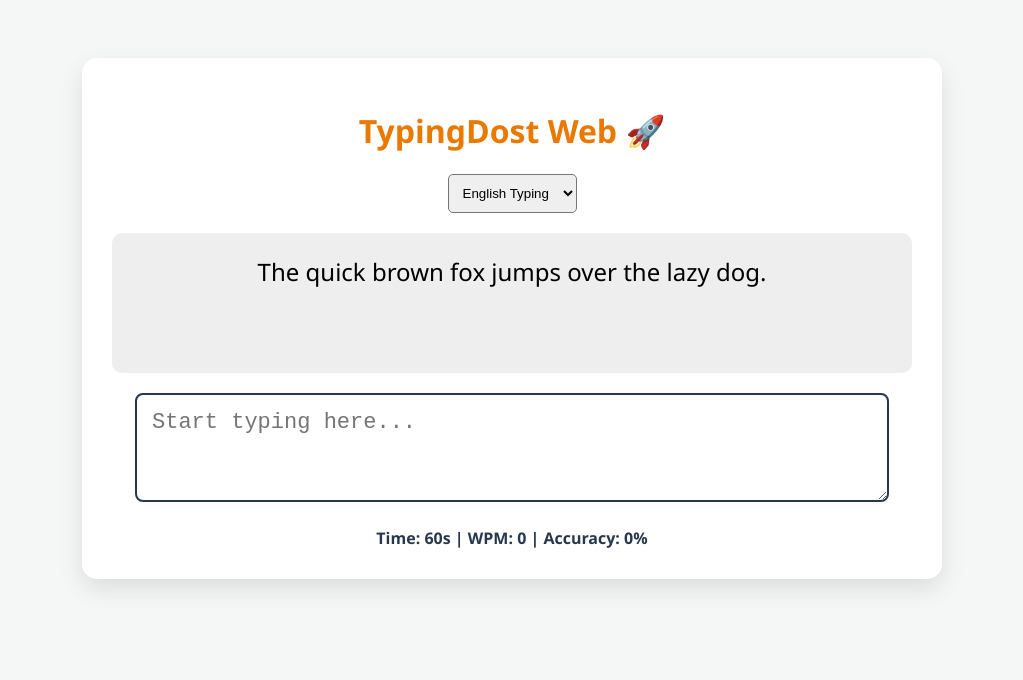
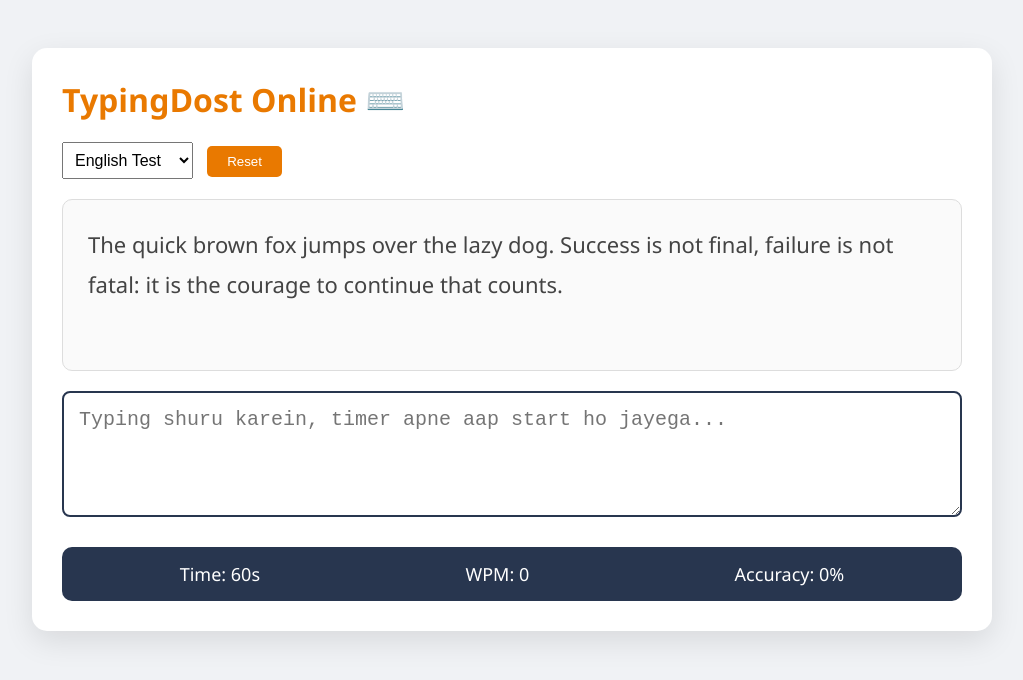
Before and after one commit to santoshbstkumar3/TypingDost, a plain HTML site: page index.html in a window 1280 px wide. Shown: the whole page, without its empty margins (128-1151 px from the left). Drawn offline with Linux system fonts and the light colour scheme.

Commit message:
index.html

```diff
--- a/index.html
+++ b/index.html
@@ -2,33 +2,40 @@
 <html lang="hi">
 <head>
     <meta charset="UTF-8">
-    <title>TypingDost Online</title>
+    <title>TypingDost Web - Live Test</title>
     <style>
-        body { font-family: 'Segoe UI', sans-serif; background: #f4f7f6; text-align: center; padding: 50px; }
-        .container { background: white; padding: 30px; border-radius: 15px; box-shadow: 0 10px 25px rgba(0,0,0,0.1); max-width: 800px; margin: auto; }
-        h1 { color: #E97900; }
-        #display-text { font-size: 24px; background: #eee; padding: 20px; border-radius: 10px; margin-bottom: 20px; min-height: 100px; line-height: 1.6; }
-        #input-area { width: 90%; font-size: 22px; padding: 15px; border: 2px solid #28364F; border-radius: 8px; }
-        .stats { margin-top: 20px; font-weight: bold; color: #28364F; }
-        select { padding: 10px; margin-bottom: 20px; border-radius: 5px; }
+        :root { --primary: #E97900; --navy: #28364F; }
+        body { font-family: 'Segoe UI', sans-serif; background: #f0f2f5; display: flex; justify-content: center; padding: 40px; }
+        .card { background: white; width: 100%; max-width: 900px; padding: 30px; border-radius: 15px; box-shadow: 0 10px 30px rgba(0,0,0,0.1); }
+        h1 { color: var(--primary); margin-top: 0; }
+        #display-text { font-size: 22px; background: #fafafa; border: 1px solid #ddd; padding: 25px; border-radius: 10px; margin-bottom: 20px; line-height: 1.8; text-align: left; min-height: 120px; color: #444; }
+        #input-area { width: 100%; font-size: 20px; padding: 15px; border: 2px solid var(--navy); border-radius: 8px; box-sizing: border-box; outline: none; }
+        .stats-bar { display: flex; justify-content: space-around; margin-top: 25px; padding: 15px; background: var(--navy); color: white; border-radius: 10px; font-size: 18px; }
+        .highlight-correct { color: #2ecc71; }
+        .highlight-wrong { color: #e74c3c; text-decoration: underline; }
     </style>
 </head>
 <body>
 
-<div class="container">
-    <h1>TypingDost Web 🚀</h1>
+<div class="card">
+    <h1>TypingDost Online ⌨️</h1>
 
-    <select id="lang-select">
-        <option value="en">English Typing</option>
-        <option value="hi">Hindi Inscript</option>
-    </select>
+    <div style="margin-bottom: 20px;">
+        <select id="lang-select" style="padding: 8px; font-size: 16px;">
+            <option value="en">English Test</option>
+            <option value="hi">Hindi Inscript</option>
+        </select>
+        <button onclick="resetTest()" style="padding: 8px 20px; background: var(--primary); color: white; border: none; border-radius: 5px; cursor: pointer; margin-left: 10px;">Reset</button>
+    </div>
 
-    <div id="display-text">Type this text to start the test...</div>
+    <div id="display-text">Loading...</div>
 
-    <textarea id="input-area" placeholder="Start typing here..." rows="3"></textarea>
+    <textarea id="input-area" placeholder="Typing shuru karein, timer apne aap start ho jayega..." rows="4"></textarea>
 
-    <div class="stats">
-        Time: <span id="timer">60</span>s | WPM: <span id="wpm">0</span> | Accuracy: <span id="acc">0</span>%
+    <div class="stats-bar">
+        <div>Time: <span id="timer">60</span>s</div>
+        <div>WPM: <span id="wpm">0</span></div>
+        <div>Accuracy: <span id="acc">0</span>%</div>
     </div>
 </div>
 
@@ -36,35 +43,81 @@
     const langSelect = document.getElementById('lang-select');
     const inputArea = document.getElementById('input-area');
     const displayText = document.getElementById('display-text');
+    const timerLbl = document.getElementById('timer');
+    const wpmLbl = document.getElementById('wpm');
+    const accLbl = document.getElementById('acc');
 
-    // Hindi Mapping (Same as your Python Logic)
+    let timeAllowed = 60;
+    let timeLeft = timeAllowed;
+    let timerRunning = false;
+    let interval = null;
+
     const inscriptMap = {'q':'ौ','w':'ै','e':'ा','r':'ी','t':'ू','y':'ब','u':'ह','i':'ग','o':'द','p':'ज','a':'ो','s':'े','d':'्','f':'ि','g':'ु','h':'प','j':'र','k':'क','l':'त',';':'च','z':'़','x':'ं','c':'म','v':'न','b':'व','n':'ल','m':'स',',':'य','.':'।',' ':' '};
-
     const passages = {
-        en: "The quick brown fox jumps over the lazy dog.",
-        hi: "भारत एक महान देश है और यहाँ की संस्कृति बहुत पुरानी है।"
+        en: "The quick brown fox jumps over the lazy dog. Success is not final, failure is not fatal: it is the courage to continue that counts.",
+        hi: "भारत एक महान देश है। यहाँ की मिट्टी में वीरता और प्रेम की कहानियाँ बसी हैं। हमें अपने देश पर गर्व होना चाहिए।"
     };
 
-    // Change passage when language changes
-    langSelect.onchange = () => {
+    function resetTest() {
+        clearInterval(interval);
+        timeLeft = timeAllowed;
+        timerRunning = false;
+        inputArea.value = "";
+        inputArea.disabled = false;
+        timerLbl.innerText = timeLeft;
+        wpmLbl.innerText = "0";
+        accLbl.innerText = "0";
         displayText.innerText = passages[langSelect.value];
-        inputArea.value = "";
-    };
+    }
 
-    // Hindi Inscript Logic for Web
-    inputArea.addEventListener('keypress', function(e) {
-        if(langSelect.value === 'hi') {
+    function startTimer() {
+        timerRunning = true;
+        interval = setInterval(() => {
+            timeLeft--;
+            timerLbl.innerText = timeLeft;
+            calculateStats();
+            if (timeLeft <= 0) {
+                clearInterval(interval);
+                inputArea.disabled = true;
+                alert("Test Completed!");
+            }
+        }, 1000);
+    }
+
+    function calculateStats() {
+        const typed = inputArea.value.trim();
+        const original = displayText.innerText.substring(0, typed.length);
+
+        // WPM Calculation
+        const words = typed.length / 5;
+        const timePassed = (timeAllowed - timeLeft) / 60;
+        const wpm = timePassed > 0 ? Math.round(words / timePassed) : 0;
+        wpmLbl.innerText = wpm;
+
+        // Accuracy
+        let correct = 0;
+        for (let i = 0; i < typed.length; i++) {
+            if (typed[i] === original[i]) correct++;
+        }
+        const acc = typed.length > 0 ? Math.round((correct / typed.length) * 100) : 0;
+        accLbl.innerText = acc;
+    }
+
+    inputArea.addEventListener('keydown', function(e) {
+        if (!timerRunning && e.key !== "Tab") startTimer();
+
+        if (langSelect.value === 'hi' && e.key.length === 1) {
             e.preventDefault();
             const char = inscriptMap[e.key];
-            if(char) {
-                this.value += char;
-            }
+            if (char) this.value += char;
+            calculateStats();
         }
     });
 
-    // Default load
-    displayText.innerText = passages.en;
+    inputArea.addEventListener('input', calculateStats);
+    langSelect.onchange = resetTest;
+    window.onload = resetTest;
+
 </script>
-
 </body>
 </html>
```
